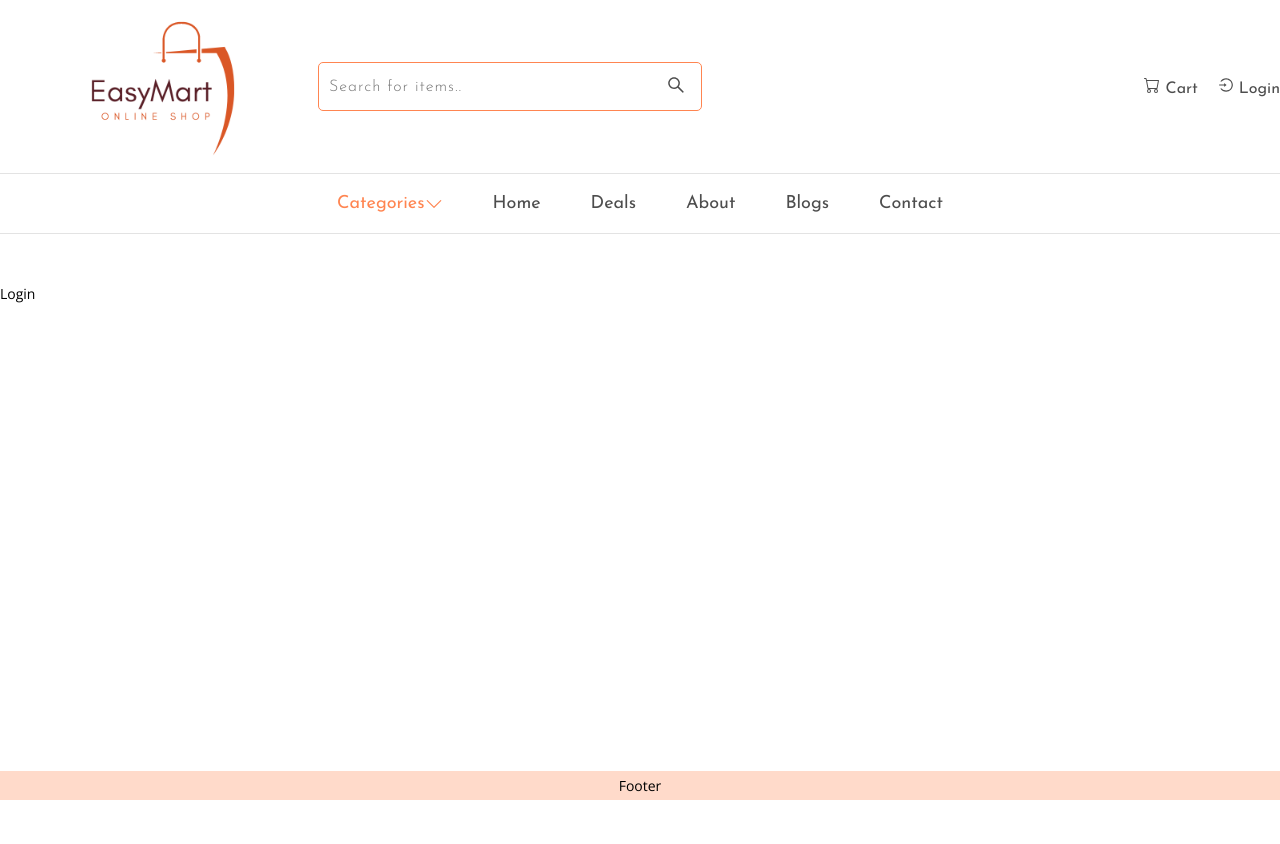
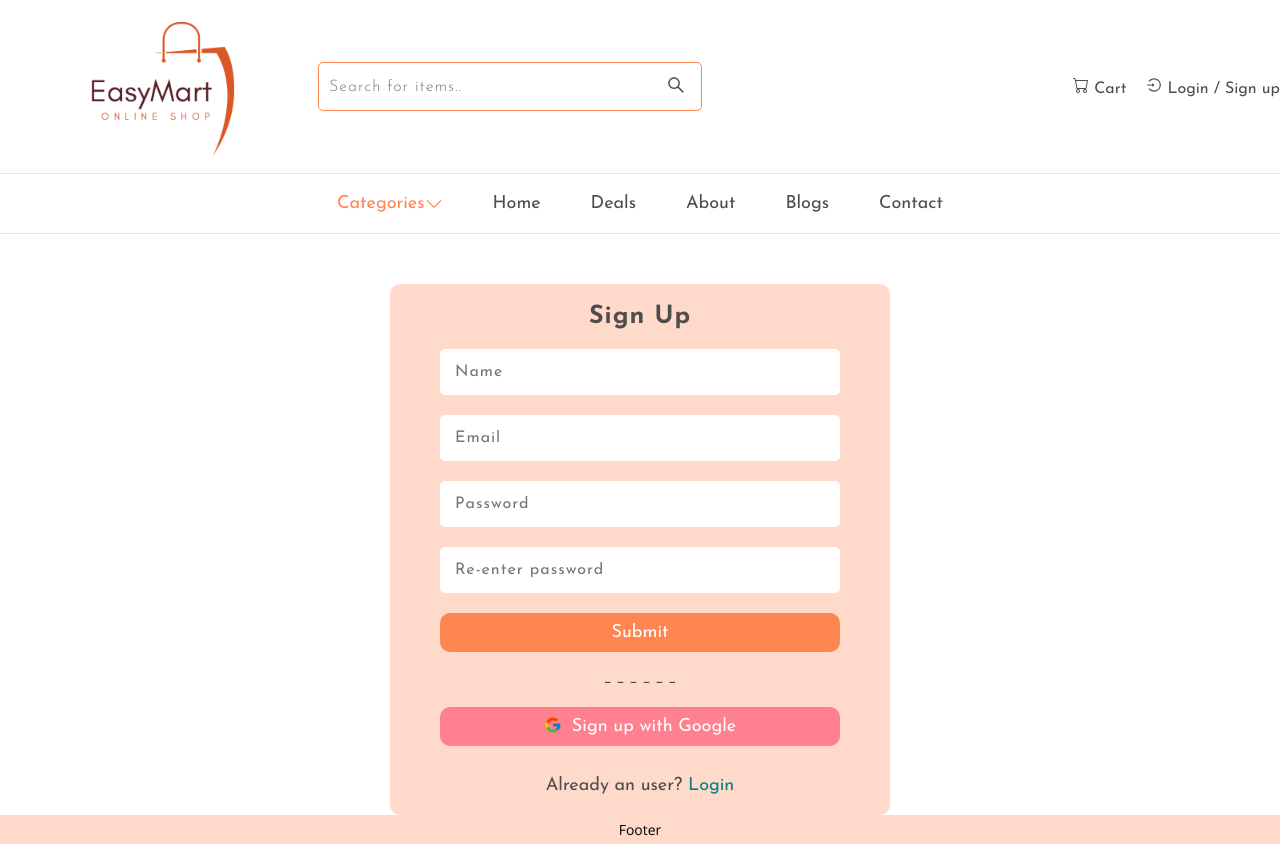
Before and after one commit to mehedih20/easymart, a React (Create React App) app: page /login in a window 1280 px wide. Before the commit the page ends 800 px from the top, so only its background shows below. Built offline with nearby package versions, Linux system fonts and the light colour scheme.

Commit message:
login page designing done

```diff
--- a/src/components/Navigation/Navigation.js
+++ b/src/components/Navigation/Navigation.js
@@ -29,7 +29,7 @@ const Navigation = () => {
               {isCartEmpty ? <BsCart /> : <BsCartCheck />} Cart
             </button>
             <button onClick={() => navigate("/login")}>
-              <AiOutlineLogin /> Login
+              <AiOutlineLogin /> Login / Sign up
             </button>
           </div>
         </div>
--- a/src/pages/Login/Login.css
+++ b/src/pages/Login/Login.css
@@ -0,0 +1,76 @@
+.login-container {
+  padding: 2rem 5rem;
+  border-radius: 1rem;
+  text-align: center;
+  background-color: var(--color-primary-light);
+  color: var(--color-dark);
+  font-family: var(--font-jose);
+  width: 50rem;
+}
+
+.login-container h2 {
+  margin-bottom: 2rem;
+  font-size: 2.5rem;
+  letter-spacing: 1px;
+}
+
+.login-form {
+  display: flex;
+  flex-direction: column;
+}
+
+.login-form input {
+  padding: 1.5rem;
+  margin-bottom: 2rem;
+  border: transparent;
+  border-radius: 0.5rem;
+  outline: none;
+  font-family: var(--font-jose);
+  color: var(--color-dark);
+  font-size: 1.6rem;
+  letter-spacing: 1px;
+}
+
+.login-btn,
+.google-btn {
+  cursor: pointer;
+  padding: 1rem;
+  font-size: 1.8rem;
+  border: transparent;
+  border-radius: 1rem;
+  color: var(--color-white);
+  font-family: inherit;
+  transition: 0.5s all ease;
+}
+
+.login-btn {
+  background-color: var(--color-primary);
+  margin-bottom: 2rem;
+}
+
+.login-btn:hover {
+  background-color: var(--color-primary-dark);
+}
+
+.google-btn {
+  background-color: #ff808f;
+  display: flex;
+  align-items: center;
+  justify-content: center;
+  margin: 2rem 0 3rem;
+}
+.google-btn:hover {
+  background-color: #ff2171;
+}
+
+.login-bottom-text {
+  color: var(--color-dark);
+  font-size: 1.8rem;
+}
+
+.login-bottom-text button {
+  font-size: 1.8rem;
+  font-family: var(--font-jose);
+  color: teal;
+  cursor: pointer;
+}
--- a/src/pages/Login/Login.js
+++ b/src/pages/Login/Login.js
@@ -1,7 +1,46 @@
-import React from "react";
+import React, { useState } from "react";
+import "./Login.css";
+import { FcGoogle } from "react-icons/fc";
 
 const Login = () => {
-  return <div>Login</div>;
+  const [isUser, setIsUser] = useState(false);
+
+  const handleSubmit = (e) => {
+    e.preventDefault();
+    console.log("Hello World");
+  };
+
+  return (
+    <div className="container">
+      <div className="login-container">
+        <h2>{isUser ? "Login" : "Sign Up"}</h2>
+        <form className="login-form" onSubmit={handleSubmit}>
+          {isUser ? null : <input type="text" placeholder="Name" />}
+          <input type="text" placeholder="Email" />
+          <input type="password" placeholder="Password" />
+          {isUser ? null : (
+            <input type="password" placeholder="Re-enter password" />
+          )}
+          <button className="login-btn" type="submit">
+            Submit
+          </button>
+
+          <p>_ _ _ _ _ _</p>
+
+          <button className="google-btn">
+            <FcGoogle style={{ marginRight: "1rem", marginTop: "-0.3rem" }} />{" "}
+            {isUser ? "Google Login" : "Sign up with Google"}
+          </button>
+          <p className="login-bottom-text">
+            {isUser ? "Don't have an account?" : "Already an user?"}{" "}
+            <button onClick={() => setIsUser(!isUser)}>
+              {isUser ? "Sign Up" : "Login"}
+            </button>
+          </p>
+        </form>
+      </div>
+    </div>
+  );
 };
 
 export default Login;
```
Also changed, not shown: 1 other file (tests, documents, lock files or other folders).
